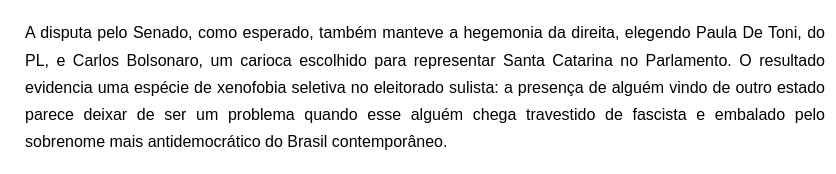
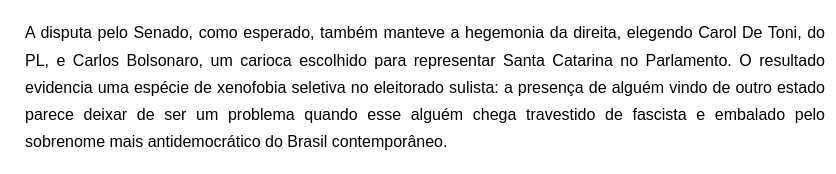
Before and after one commit to mariobiluk/opiniao, a plain HTML site: page index.html in a window 1280 px wide. Shown: the part 550-724 px from the top of the page, 215-1051 px from the left. Drawn offline with Linux system fonts and the light colour scheme.

Commit message:
Update index.html

```diff
--- a/index.html
+++ b/index.html
@@ -93,7 +93,7 @@
             como representante, levando-os a refletir sobre o significado dos s&iacute;mbolos que acompanham a figura
             pol&iacute;tica em quem depositaram seu voto.</span></p>
     <p><span class="c2">A disputa pelo Senado, como esperado, tamb&eacute;m manteve a hegemonia da direita,
-            elegendo Paula De Toni, do PL, e Carlos Bolsonaro, um carioca escolhido para representar Santa Catarina no
+            elegendo Carol De Toni, do PL, e Carlos Bolsonaro, um carioca escolhido para representar Santa Catarina no
             Parlamento. O resultado evidencia uma esp&eacute;cie de xenofobia seletiva no eleitorado sulista: a
             presen&ccedil;a de algu&eacute;m vindo de outro estado parece deixar de ser um problema quando esse
             algu&eacute;m chega travestido de fascista e embalado pelo sobrenome mais antidemocr&aacute;tico do Brasil
```
